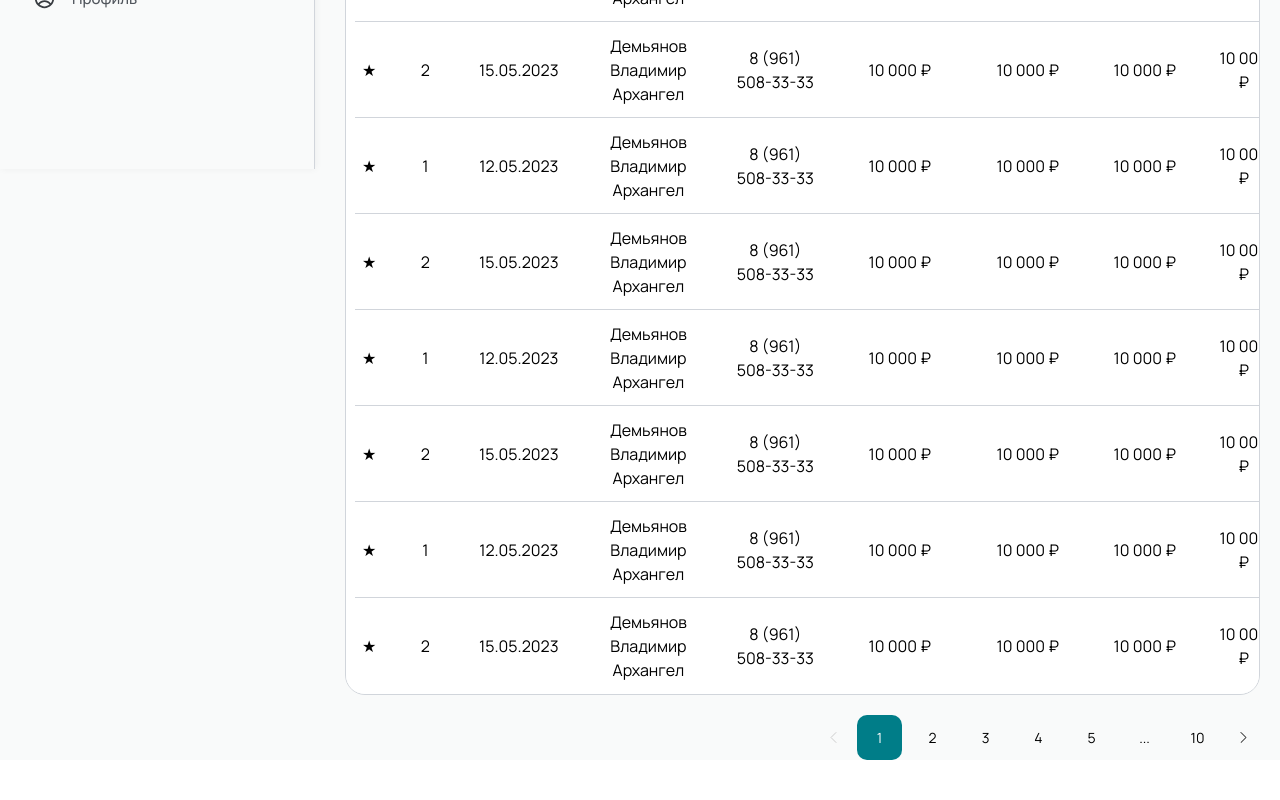
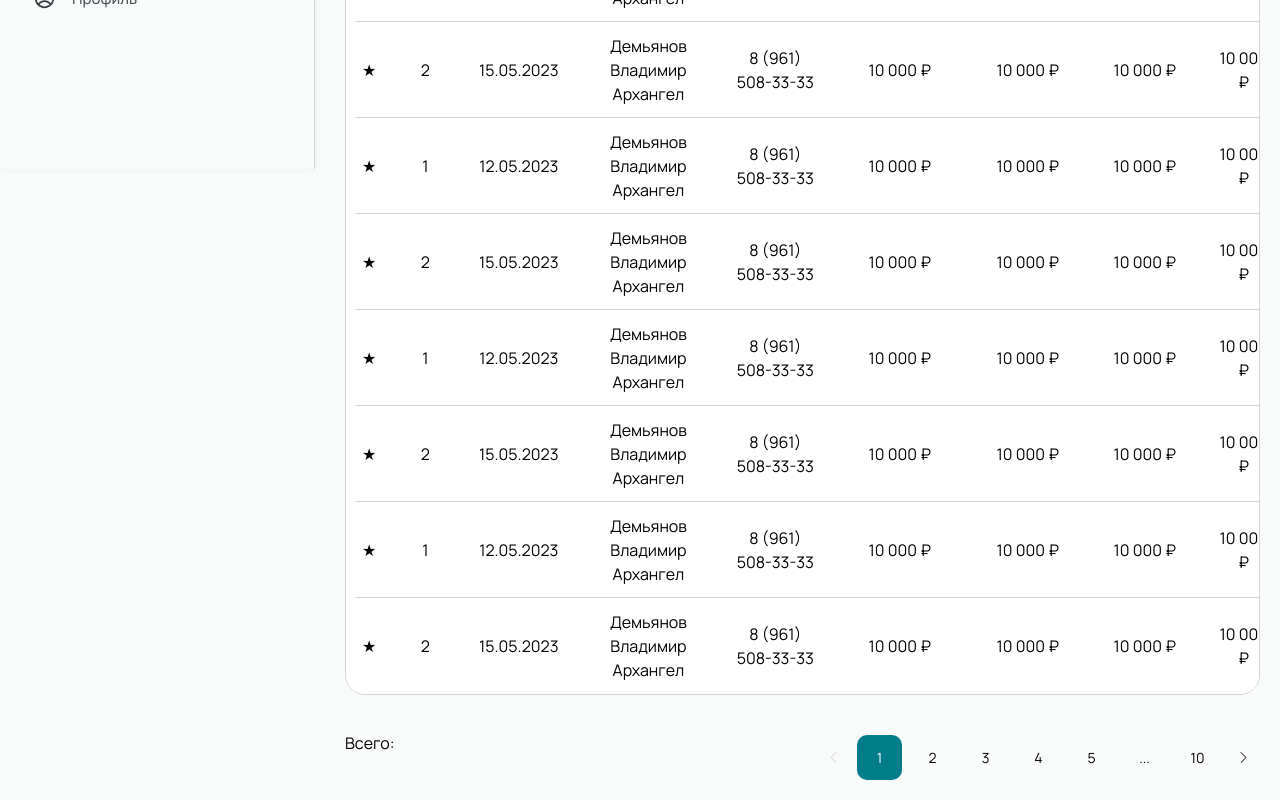
Before and after one commit to omenofsunrise/WayPay_front, a React (Vite) app: page /credits in a window 1280 px wide. Shown: the part 631-1431 px from the top of the page. Before the commit the page ends 1391 px from the top, so only its background shows below. Built offline with nearby package versions, Linux system fonts and the light colour scheme.

Commit message:
created pagination layout

```diff
--- /dev/null
+++ b/src/components/ui/Layouts/PaginationLayout.tsx
@@ -0,0 +1,12 @@
+import styled from "styled-components";
+
+const PaginationLayout = styled.div`
+    margin: 20px 0 20px 0;
+    display: flex;
+    flex-direction: row;
+    text-align: left;
+    color: black;
+    width: 100%;
+`;
+
+export default PaginationLayout;
--- a/src/components/ui/Text/CountInfoTitle.tsx
+++ b/src/components/ui/Text/CountInfoTitle.tsx
@@ -1,7 +1,10 @@
 import styled from "styled-components";
 
 const CountInfoTitle = () => {
+    return (
     <div>
+        <p>Всего:</p>
+    </div>
+)};
 
-    </div>
-}
+export default CountInfoTitle;
--- a/src/components/ui/fields/CustomPagination.tsx
+++ b/src/components/ui/fields/CustomPagination.tsx
@@ -124,6 +124,7 @@ const StyledPagination = styled.div`
   align-items: center;
   gap: 8px;
   margin-top: 20px;
+  margin-left: auto;
 `;
 
 const PageNumber = styled.div<{ active?: boolean }>`
--- a/src/pages/CreditPage.tsx
+++ b/src/pages/CreditPage.tsx
@@ -11,8 +11,9 @@ import PrintIcon from '../assets/ui/print.svg?react';
 import styled from 'styled-components';
 import DarkCyanButton from '../components/ui/Buttons/DarkCyanButton';
 import CreditTypes from '../components/ui/fields/CreditTypes';
+import PaginationLayout from '../components/ui/Layouts/PaginationLayout';
+import CountInfoTitle from '../components/ui/Text/CountInfoTitle';
 
-// Тип для данных договора
 interface Contract {
   id: number;
   name: string;
@@ -168,9 +169,12 @@ const CreditPage = () => {
         ]}
       />
 
-      <Pagination
-        total={totalItems}
-      />
+      <PaginationLayout>
+        <CountInfoTitle/>
+        <Pagination
+          total={totalItems}
+        />
+      </PaginationLayout>
     </PageLayout>
   );
 };
--- a/src/pages/GuarantorPage.tsx
+++ b/src/pages/GuarantorPage.tsx
@@ -1,10 +1,13 @@
 import DarkCyanButton from "../components/ui/Buttons/DarkCyanButton"
 import ExportButton from "../components/ui/Buttons/ExportButton"
 import CustomInput from "../components/ui/fields/CustomInput"
+import Pagination from "../components/ui/fields/CustomPagination"
 import CustomTable from "../components/ui/fields/CustomTable"
 import FilterField from "../components/ui/Layouts/FilterField"
 import PageLayout from "../components/ui/Layouts/PageLayout"
+import PaginationLayout from "../components/ui/Layouts/PaginationLayout"
 import TitleField from "../components/ui/Layouts/TitleLayout"
+import CountInfoTitle from "../components/ui/Text/CountInfoTitle"
 import CustomTitle from "../components/ui/Text/CustomTitle"
 import { useState } from "react"
 const GuarantorPage = () => {
@@ -49,6 +52,12 @@ const GuarantorPage = () => {
                 ['Демьянов Владимир Архангел', '12.05.2023', '**** ***391', '12.05.2023', '', '8 (965) 952-94-22'],
                 ]}
             />
+            <PaginationLayout>
+                 <CountInfoTitle/>
+                    <Pagination
+                    total={100}
+                />
+            </PaginationLayout>
         </PageLayout>
     )
 }
```
